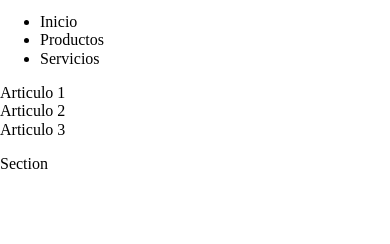
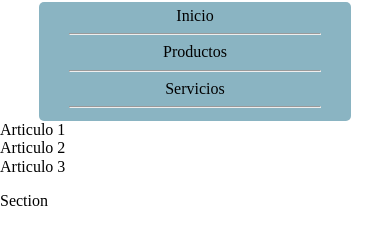
Before and after one commit to AlicethaCat/Clase04, a plain HTML site: page index.html in a window 390 px wide. Shown: the part 62-306 px from the top of the page. Drawn offline with Linux system fonts and the light colour scheme.

Commit message:
navbar listo, intro a media query

```diff
--- a/Assets/css/style.css
+++ b/Assets/css/style.css
@@ -10,3 +10,41 @@ header h1{
     padding-bottom: 3px;
 
 }
+
+hr{
+    display: none;
+}
+
+nav ul{
+    display: flex;
+    flex-direction: row;
+    justify-content: space-around;
+    list-style: none;
+    padding-left: 0;
+    padding-right: 0;
+    margin: 0 auto;
+    margin-top: 5px;
+    background-color: rgb(138, 180, 194);
+    max-width: 80%;
+    border-radius: 5px;
+    padding-top: 5px;
+    padding-bottom: 5px;
+}
+
+@media (min-width: 300px) and (max-width: 700px){
+    nav ul{
+        display: flex;
+        flex-direction: column;
+        justify-content: space-evenly;
+        align-items: center;
+    }
+
+    nav ul:hover{
+        cursor: pointer;
+    }
+
+    hr {
+        display: flex;
+        width: 80%;
+    }
+}
--- a/index.html
+++ b/index.html
@@ -14,8 +14,11 @@
     <nav>
         <ul>
             <li>Inicio</li>
+            <hr>
             <li>Productos</li>
+            <hr>
             <li>Servicios</li>
+            <hr>
         </ul>
     </nav>
     <div>
```
